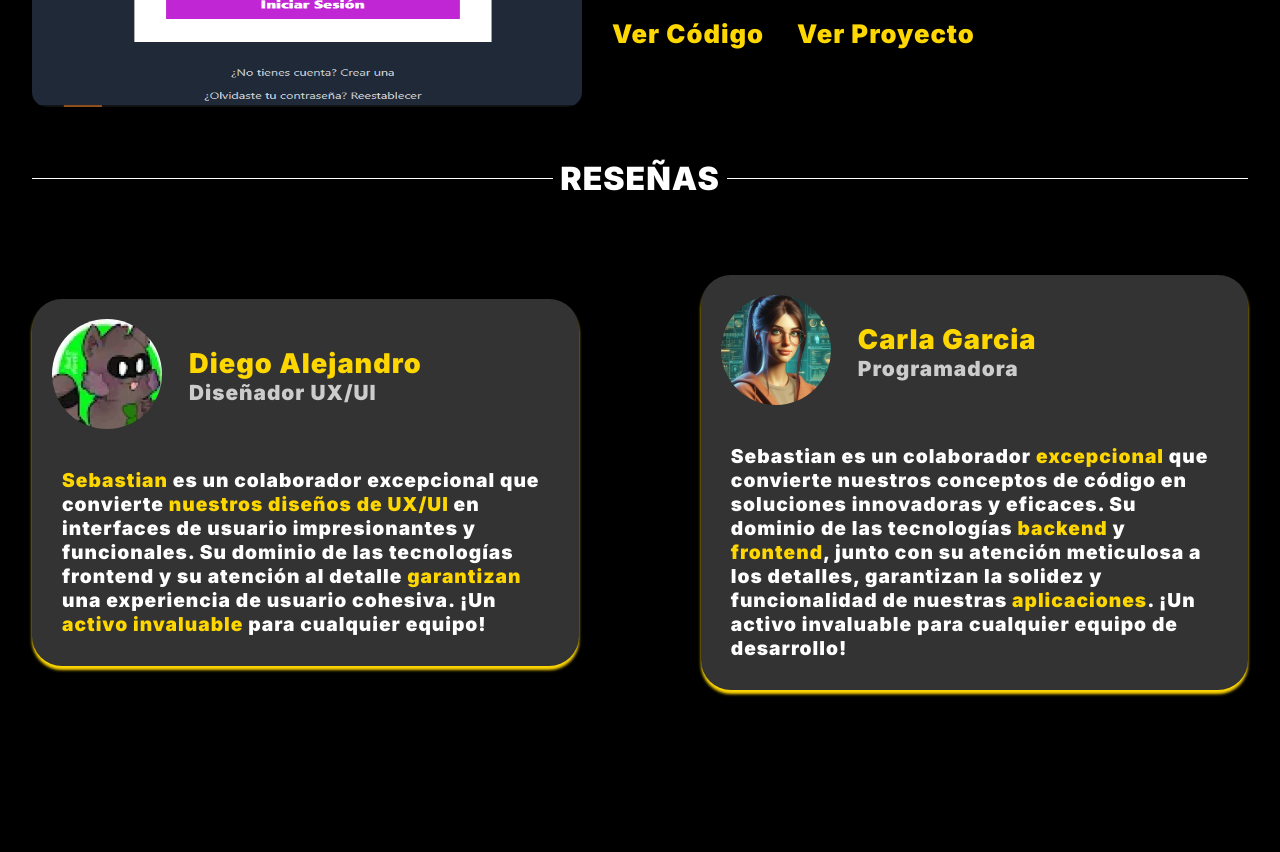
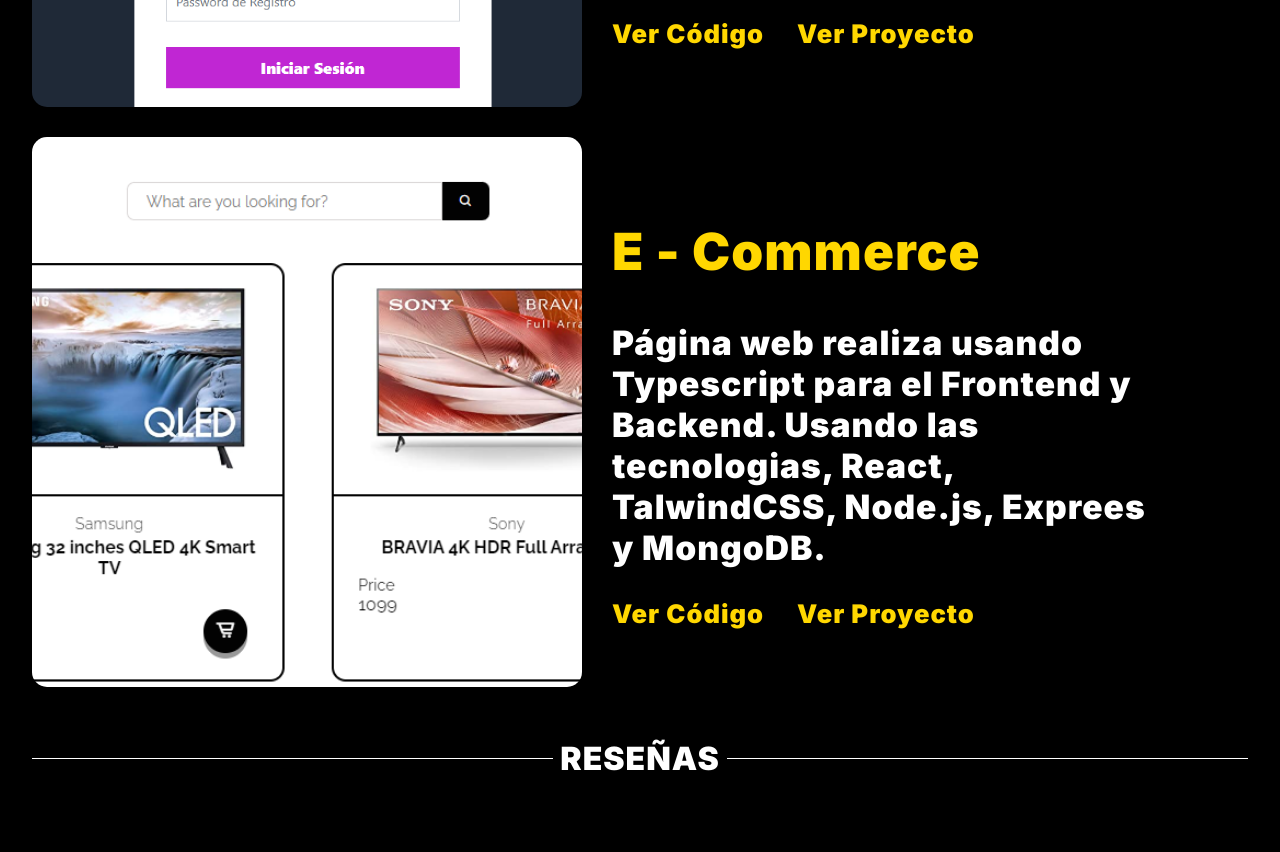
Before and after one commit to Sebastian-Zecsba/Zecsba, a plain HTML site: page index.html in a window 1280 px wide. Shown: the part 3675-4527 px from the top of the page. Drawn offline with nearby package versions, Linux system fonts and the light colour scheme; some packages are replaced by stand-ins of ours; a script that the page names is missing.

Commit message:
SRC fixed

```diff
--- a/css/styles.css
+++ b/css/styles.css
@@ -427,6 +427,7 @@
     width: 100%;
     height: 100%;
     border-radius: 15px;
+    object-fit: cover;
 }
 
 .box_proyects_text h2{
--- a/data/dataProjects.json
+++ b/data/dataProjects.json
@@ -4,13 +4,20 @@
         "description": "Página web realiza usando React.js y Tailwind para el frontend. También se usó Node.js y MongoDB para el backend.",
         "linkCode": "https://github.com/Sebastian-Zecsba/apv-frontend",
         "linkProject": "https://apv-frontend-theta-silk.vercel.app/",
-        "image": "assets/proyectOne.png"
+        "image": "./assets/proyectOne.png"
     },
     {
         "nameProject": "Uptask",
         "description": "Página web realiza usando Typescript para el Frontend y Backend. Usando las tecnologias, React, TalwindCSS, Node.js, Exprees y MongoDB.",
         "linkCode": "https://github.com/Sebastian-Zecsba/uptask-frontend",
         "linkProject": "https://uptask-frontend-two.vercel.app/auth/login",
-        "image": "assets/proyectTwo.png"
+        "image": "./assets/proyectTwo.png"
+    },
+    {
+        "nameProject": "E - Commerce",
+        "description": "Página web realiza usando Typescript para el Frontend y Backend. Usando las tecnologias, React, TalwindCSS, Node.js, Exprees y MongoDB.",
+        "linkCode": "https://github.com/Sebastian-Zecsba/ecommerceAcademlo",
+        "linkProject": "https://ecommerce-academlo-three.vercel.app/",
+        "image": "./assets/proyectThree.png"
     }
 ]
```
Also changed, not shown: assets/proyectThree.png (added).
